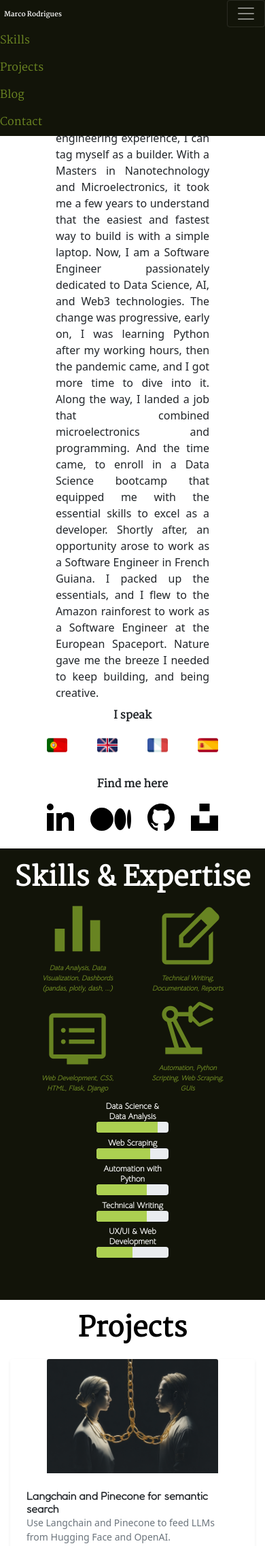
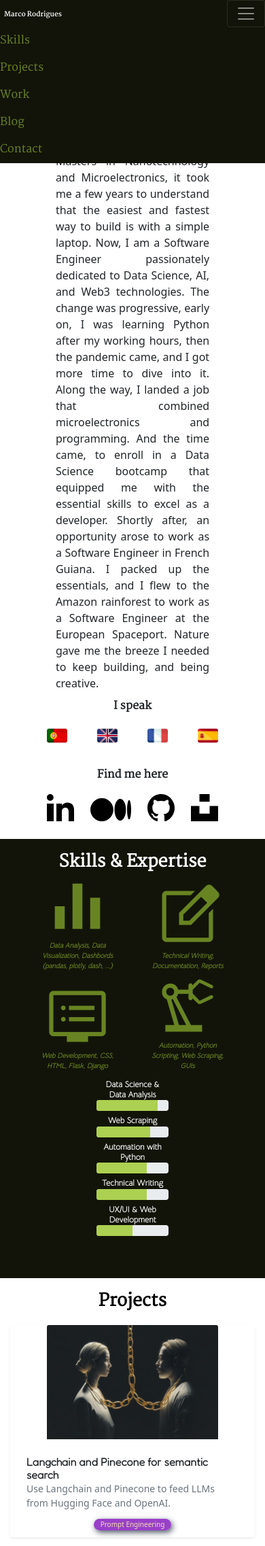
Before and after one commit to macrodrigues/flask_portfolio, a Flask app: page / in a window 390 px wide, after a click that opens the changed part. Shown: the top 2274 px of the page at 68% size. Run offline with Flask 2, Linux system fonts and the light colour scheme.

Commit message:
adjust sizes & add work

```diff
--- a/static/css/styles.css
+++ b/static/css/styles.css
@@ -38,26 +38,6 @@
     min-width: 80px;
     padding: 0 !important;
     background-color: transparent !important;
-}
-
-@media only screen and (max-width: 1000px) {
-  .navbar {
-    background-color: #121409 !important;
-  }
-  .bg-image {
-    margin-top: 4vw;
-  }
-}
-
-@media only screen and (max-width: 544px) {
-  .profile-pic {
-    margin-top: 10vw !important;
-    width: 18vw !important;
-  }
-  .bg-image {
-    height: 24vw !important;
-    background-position: 0px -30vw !important;
-  }
 }
 
 .nav-item {
@@ -116,13 +96,6 @@
     /* margin-top: 25px; */
     height: 14vw;
     box-shadow: -8px -15px 6px 16px rgb(0 0 0);
-    }
-
-
-@media only screen and (max-width: 544px) {
-    .h4-header {
-        display: none;
-        }
     }
 
 
@@ -454,15 +427,6 @@
     -webkit-transform-origin:0 0;
 }
 
-@media screen and (max-height: 767px){
-    .g-recaptcha {
-        transform:scale(0.77);
-        -webkit-transform:scale(0.77);
-        transform-origin:0 0;
-        -webkit-transform-origin:0 0;
-        }
-    }
-
 .p-4 {
     padding-bottom: 3%!important;
 }
@@ -547,3 +511,52 @@
       opacity:1;
   }
 }
+
+/* media */
+
+@media only screen and (max-width: 1000px) {
+  .navbar {
+    background-color: #121409 !important;
+  }
+
+  .bg-image {
+    margin-top: 4vw;
+  }
+}
+
+@media only screen and (max-width: 544px) {
+  .profile-pic {
+    margin-top: 10vw !important;
+    width: 18vw !important;
+  }
+
+  .bg-image {
+    height: 25vw !important;
+    background-position: 0px -27vw !important;
+  }
+
+  .project-category {
+    font-size: 10px !important;
+  }
+
+  .h4-header {
+    display: none;
+  }
+
+  .other-title {
+    font-size: 25px !important;
+  }
+
+  .about-title {
+    font-size: 25px !important;
+  }
+}
+
+@media screen and (max-height: 767px) {
+  .g-recaptcha {
+    transform: scale(0.77);
+    -webkit-transform: scale(0.77);
+    transform-origin: 0 0;
+    -webkit-transform-origin: 0 0;
+  }
+}
--- a/templates/index.html
+++ b/templates/index.html
@@ -15,6 +15,9 @@
             </li>
             <li class="nav-item">
                 <a href="#projects" class="nav-link">Projects</a>
+            </li>
+            <li class="nav-item">
+              <a href="#work" class="nav-link">Work</a>
             </li>
             <li class="nav-item">
                 <a href="https://www.medium.com/@macrodrigues" target="_blank" class="nav-link">Blog</a>
@@ -423,6 +426,100 @@
         <!-- End -->
 </div>
 
+<!--Paid Work Section-->
+<div id="work" style="background-color: #121409;">
+  <div class="other-header">
+    <h1 class="other-title" style="color: rgb(255, 255, 255);">Paid work</h1>
+  </div>
+  <div>
+    <div class="row fade-in" >
+
+      <!-- Work item -->
+      <div class="col-xl-3 col-lg-4 col-md-6 mb-4">
+        <div class="bg-white rounded shadow-sm" style="background-color: #121409 !important;">
+          <a href="https://market.oceanprotocol.com/asset/did:op:586e4f0873fb54ab9c6f81036d72953ca4e4c2d04de129b677f4c624ccf93e27">
+            <img src="static/images/work/challenge_transport.webp" target="_blank" alt="" class="img-fluid card-img-top">
+          </a>
+          <div class="p-4">
+            <h5 class="title-img-gallery" style="color: rgb(218, 218, 218);">Won the second place 🥈 in the Transport Risk Mitigation challenge</h5>
+            <p class="small text-muted mb-0" style="color: #6e8923 !important;;">EDA and ML models on to Prevent Transportation Risks with IoT data. </p>
+            <div class="project-category" style="background-color: rgb(62, 75, 116); color: wheat">
+              <p>Reporting</p>
+            </div>
+          </div>
+        </div>
+      </div>
+
+      <!-- Work item -->
+      <div class="col-xl-3 col-lg-4 col-md-6 mb-4">
+        <div class="bg-white rounded shadow-sm" style="background-color: #121409 !important;">
+          <a href="https://market.oceanprotocol.com/asset/did:op:7a32ff999b0e6a1c6cb44ab0d5dbca24a90b73015bcea47fde955ea71b79e154">
+            <img src="static/images/work/challenge_real_estate.webp" target="_blank" alt="" class="img-fluid card-img-top">
+          </a>
+          <div class="p-4">
+            <h5 class="title-img-gallery" style="color: rgb(218, 218, 218);">Won the third place 🥉 in the Dubai Real Estate Sales Forecasting challenge</h5>
+            <p class="small text-muted mb-0" style="color: #6e8923 !important;;">Reporting the steps to predict the sales transaction amounts of Dubai
+              properties.
+            </p>
+            <div class="project-category" style="background-color: rgb(62, 75, 116); color: wheat">
+              <p>Reporting</p>
+            </div>
+          </div>
+        </div>
+      </div>
+      <!-- End -->
+
+      <!-- Work item -->
+      <div class="col-xl-3 col-lg-4 col-md-6 mb-4">
+        <div class="bg-white rounded shadow-sm" style="background-color: #121409 !important;">
+          <a
+            href="https://techjury.net/blog/geo-targeting-with-proxies/">
+            <img src="static/images/work/brightdata_geo.webp" target="_blank" alt=""
+              class="img-fluid card-img-top">
+          </a>
+          <div class="p-4">
+            <h5 class="title-img-gallery" style="color: rgb(218, 218, 218);">Geo-targeting with Proxies: Extracting Location-Based Data using the Scraping Browser</h5>
+            <p class="small text-muted mb-0" style="color: #6e8923 !important;;">Technical writing about geo-targeting with Bright Data Scraping Browser </p>
+            <div class="project-category" style="background-color: rgb(145, 87, 15); color: wheat">
+              <p>Technical Writing</p>
+            </div>
+          </div>
+        </div>
+      </div>
+      <!-- End -->
+
+      <!-- Work item -->
+      <div class="col-xl-3 col-lg-4 col-md-6 mb-4">
+        <div class="bg-white rounded shadow-sm" style="background-color: #121409 !important;">
+          <a href="https://www.upwork.com/freelancers/~01185447baa36a1b77">
+            <img src="static/images/work/upwork_image.webp" target="_blank" alt=""
+              class="img-fluid card-img-top">
+          </a>
+          <div class="p-4">
+            <h5 class="title-img-gallery"style="color: rgb(218, 218, 218);">Data Analysis and data manipulation tasks on Upwork</h5>
+            <p class="small text-muted mb-0" style="color: #6e8923 !important;">I'm always trying to enroll in more and more tasks on Upwork, such as Data Science, Technical writing and ML.</p>
+            <div class="project-category" style="background-color: #6fda44; color: rgb(0, 0, 0)">
+              <p>Upwork</p>
+            </div>
+          </div>
+        </div>
+      </div>
+      <!-- End -->
+
+      <!-- Work experience -->
+      <div class="icon-about-container" style="text-align: center; justify-items: center; margin: auto; margin-top: 2%;">
+        <h3 class="subtitle" style="color: white !important;">Companies I've worked for</h3>
+        <div class="icon-about-align">
+          <p class="p-img-icon">
+            <img alt="cnes" width="110px" src="static/images/jobs/cnes.webp" class="lang-img-icon" />
+          </p>
+          <p class="p-img-icon">
+            <img alt="teledyne" width="200px" src="static/images/jobs/teledyne.webp" class="lang-img-icon" style="padding-bottom: 12%;"/>
+          </p>
+        </div>
+      </div>
+    </div>
+
 <!-- contact section -->
 <div class="colored-section fade-in" id="contact">
     <div class="other-header">
```
Also changed, not shown: static/images/img-header-2.webp (deleted), static/images/img-header.webp (deleted), static/images/jobs/cnes.webp (added), static/images/jobs/teledyne.webp (added), static/images/work/brightdata_geo.webp (added), static/images/work/challenge_real_estate.webp (added), static/images/work/challenge_transport.webp (added), static/images/work/upwork_image.webp (added).
